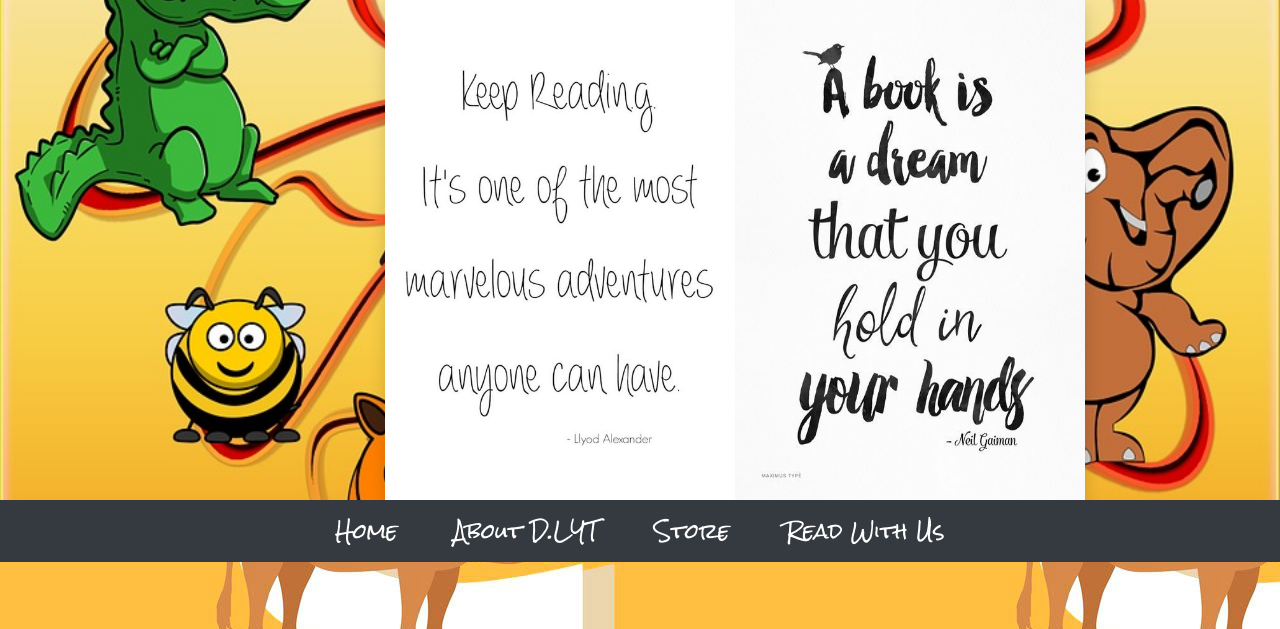
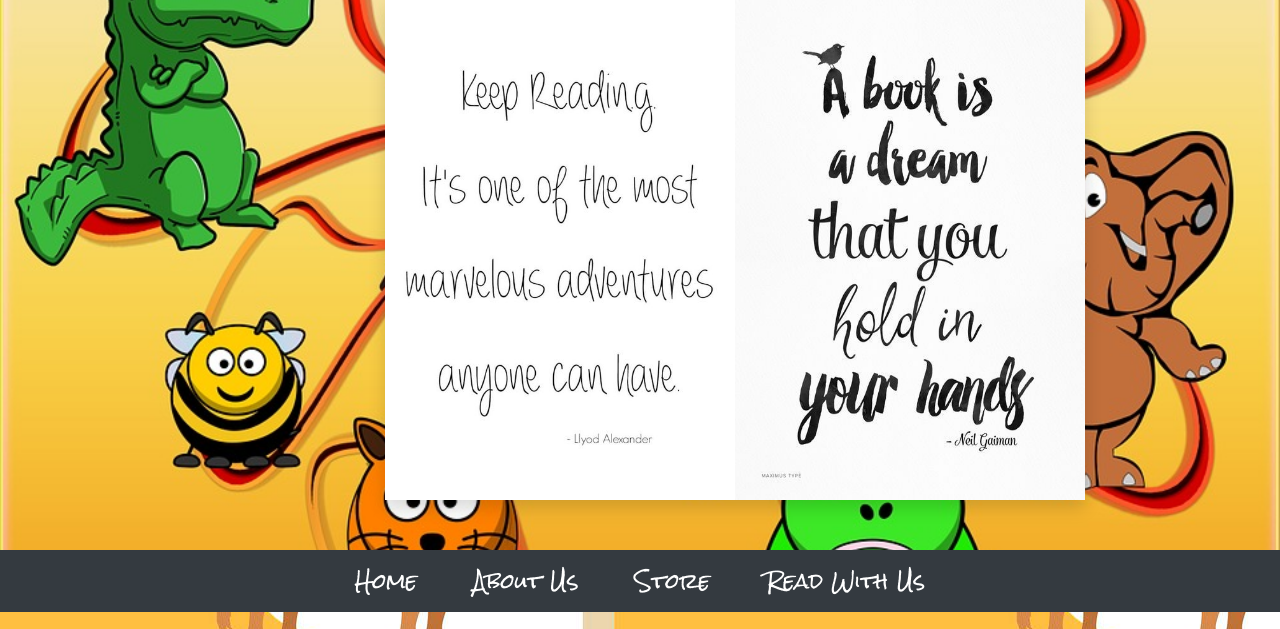
Before and after one commit to catastrophin/CFGwebsite, a plain HTML site: page index.html in a window 1280 px wide. Shown: the top 629 px of the page. Drawn offline with nearby package versions, Linux system fonts and the light colour scheme.

Commit message:
fixed column issues

```diff
--- a/css/style.css
+++ b/css/style.css
@@ -2,11 +2,12 @@
 
 header{
   background-image: url(../img/bg4.jpg);
-  height: 100%;
+  height: 550px;
   background-size: cover;
   background-position: center;
   background-repeat: no-repeat;
   position: relative;
+  margin-top: 0;
 }
 
 nav {
@@ -31,11 +32,19 @@ nav li a {
   text-decoration: none;
 }
 
+nav li a:hover {
+  color: orangered;
+}
 
 
 
+.container {
+  /* margin-top: 70px; */
+}
+
 #flipbook{
     margin-left: 300px;
+    /* margin-top: 100px; */
   }
 
 #flipbook .shadow, #flipbook.shadow{
--- a/index.html
+++ b/index.html
@@ -49,7 +49,7 @@
        <a class="nav-link" href="index.html">Home</a>
      </li>
      <li class="nav-item">
-       <a class="nav-link" href="about.html">About D.LYT</a>
+       <a class="nav-link" href="about.html">About Us</a>
      </li>
      <li class="nav-item">
        <a class="nav-link" href="store.html">Store</a>
```
